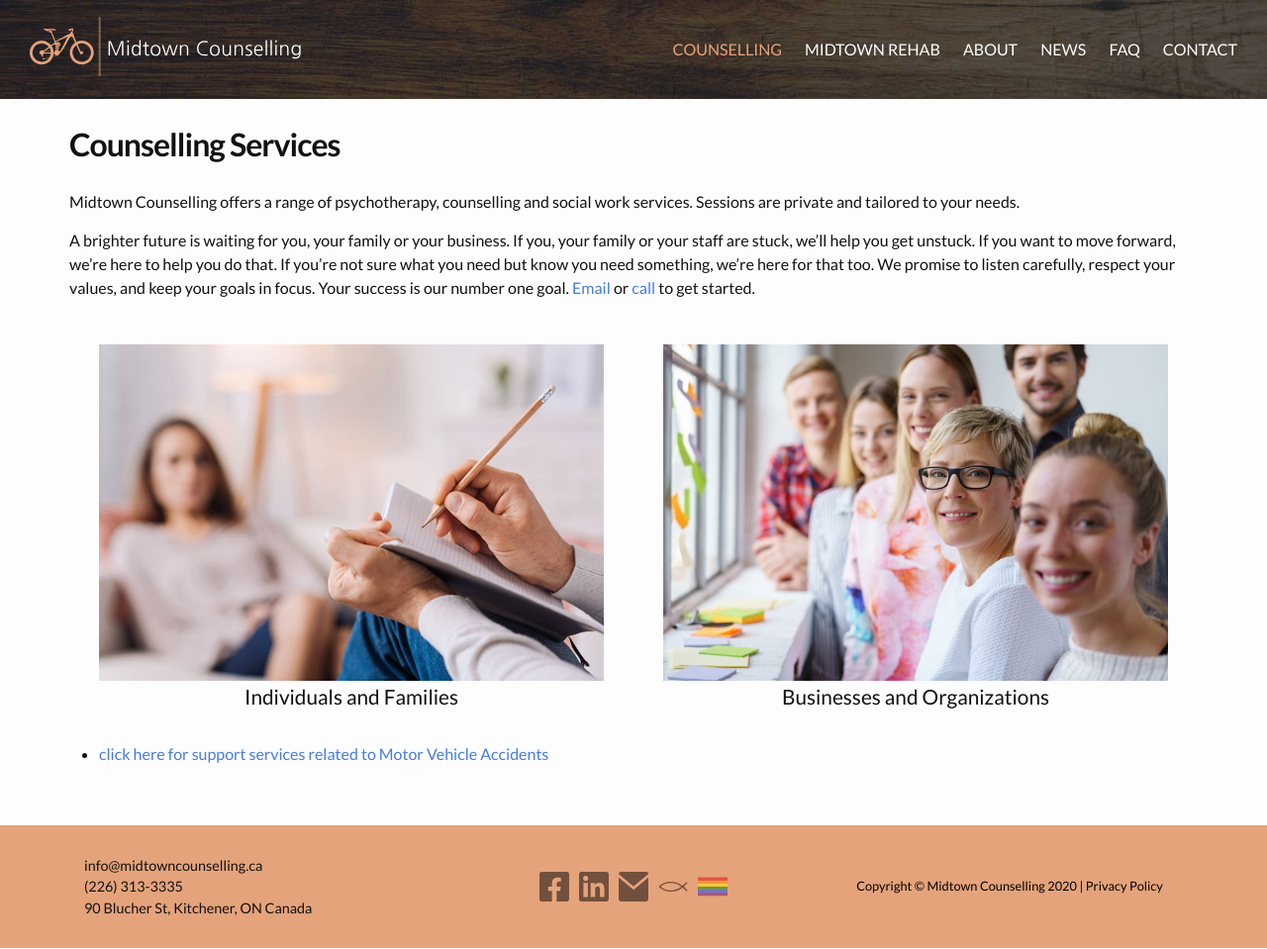
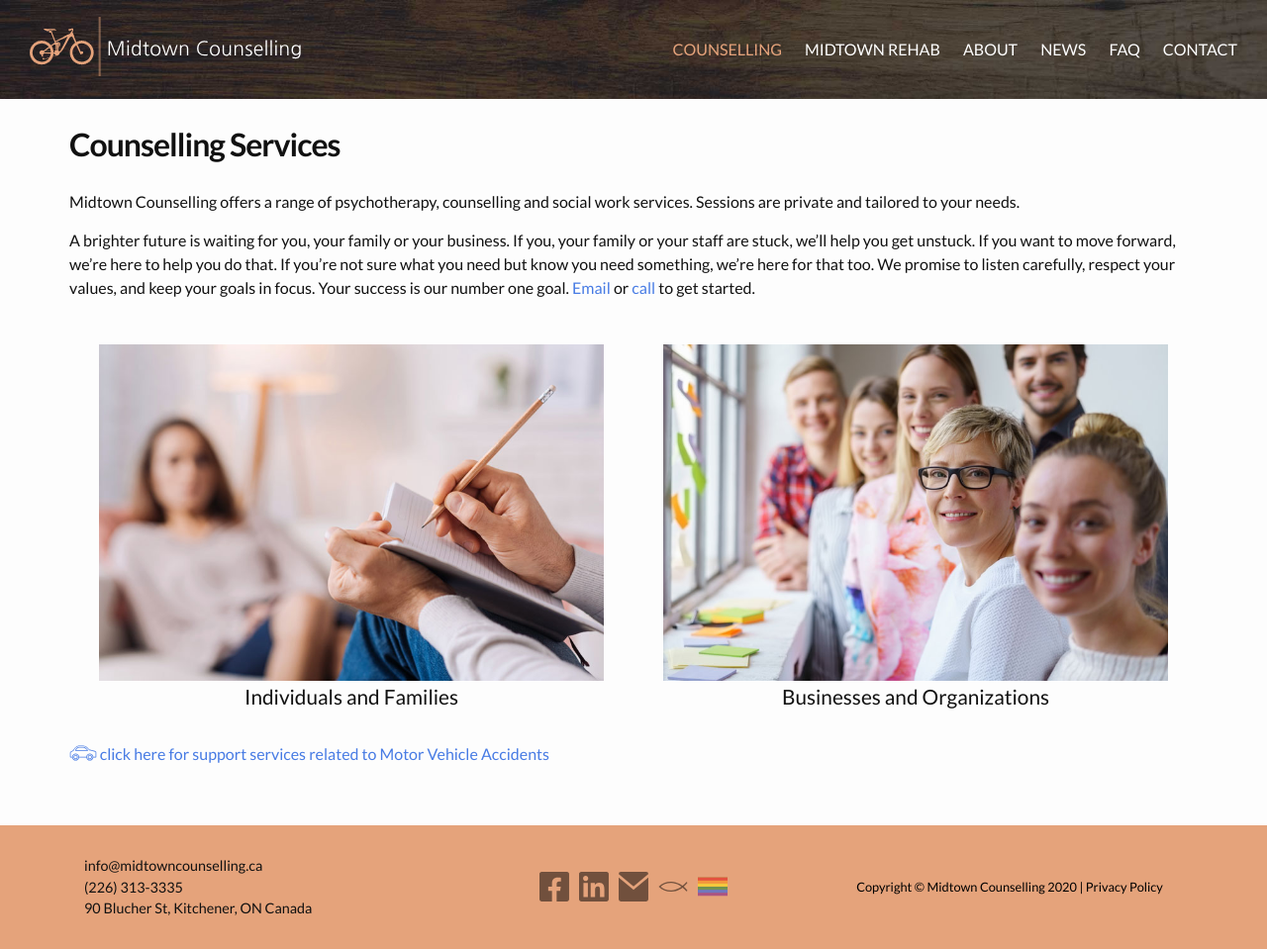
Before and after one commit to jonathanhines/midtown, a Jekyll site: the page built from services.markdown, in a window 1280 px wide. Shown: the whole page at 99% size. Built offline with Jekyll 4.4.1, drawn with Linux system fonts in a browser that asks for light colours.

Commit message:
Added a car icon to the services page in the mva link

```diff
--- a/services.markdown
+++ b/services.markdown
@@ -24,4 +24,4 @@ A brighter future is waiting for you, your family or your business. If you, your
     </div>
 </div>
 
-* [click here for support services related to Motor Vehicle Accidents](/rehab)
+[<img class="link-icon" src="/assets/images/icons/link-car.svg" alt="Midtown Counselling logo">&nbsp;click here for support services related to Motor Vehicle Accidents](/rehab)
```
